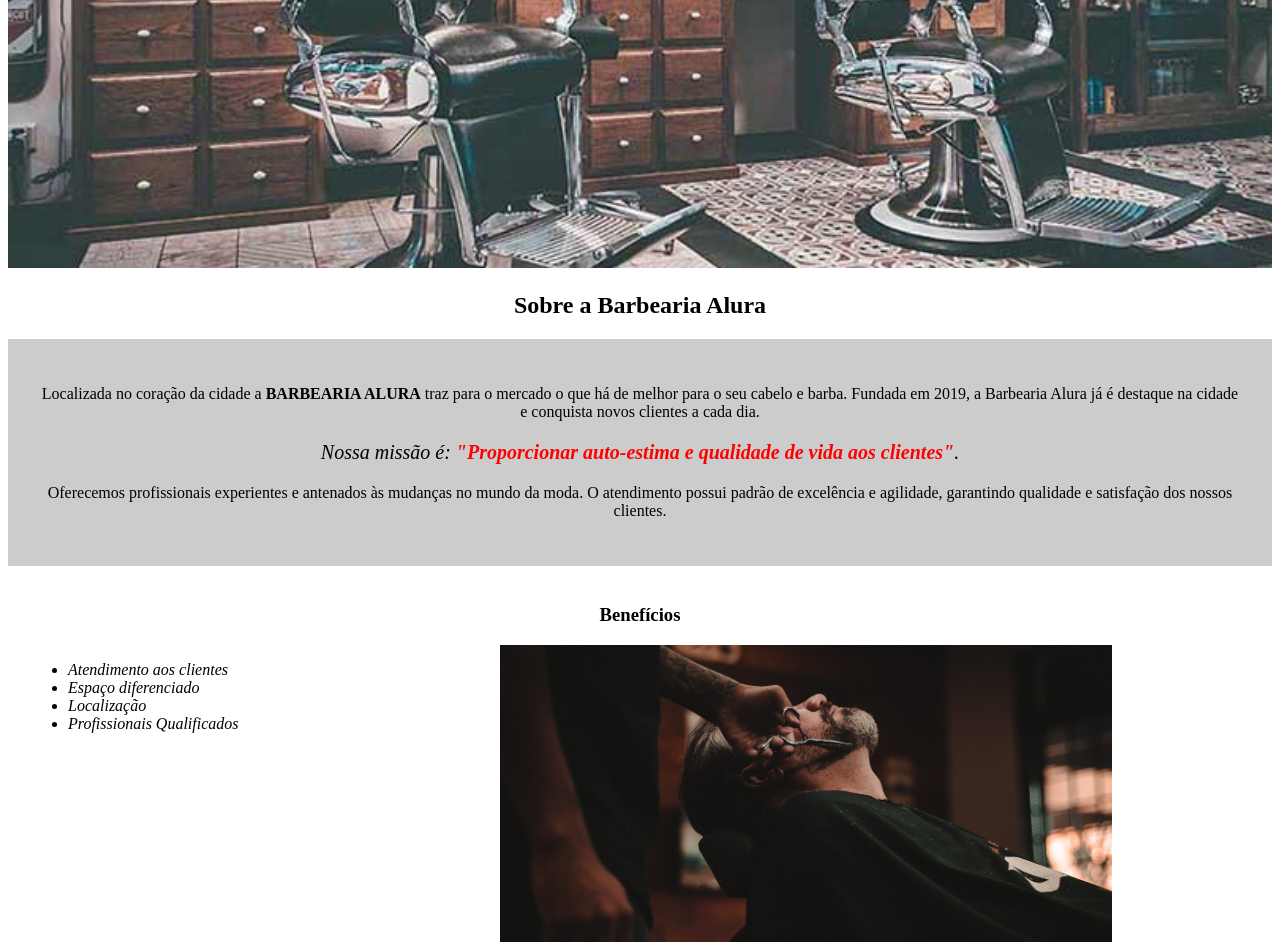
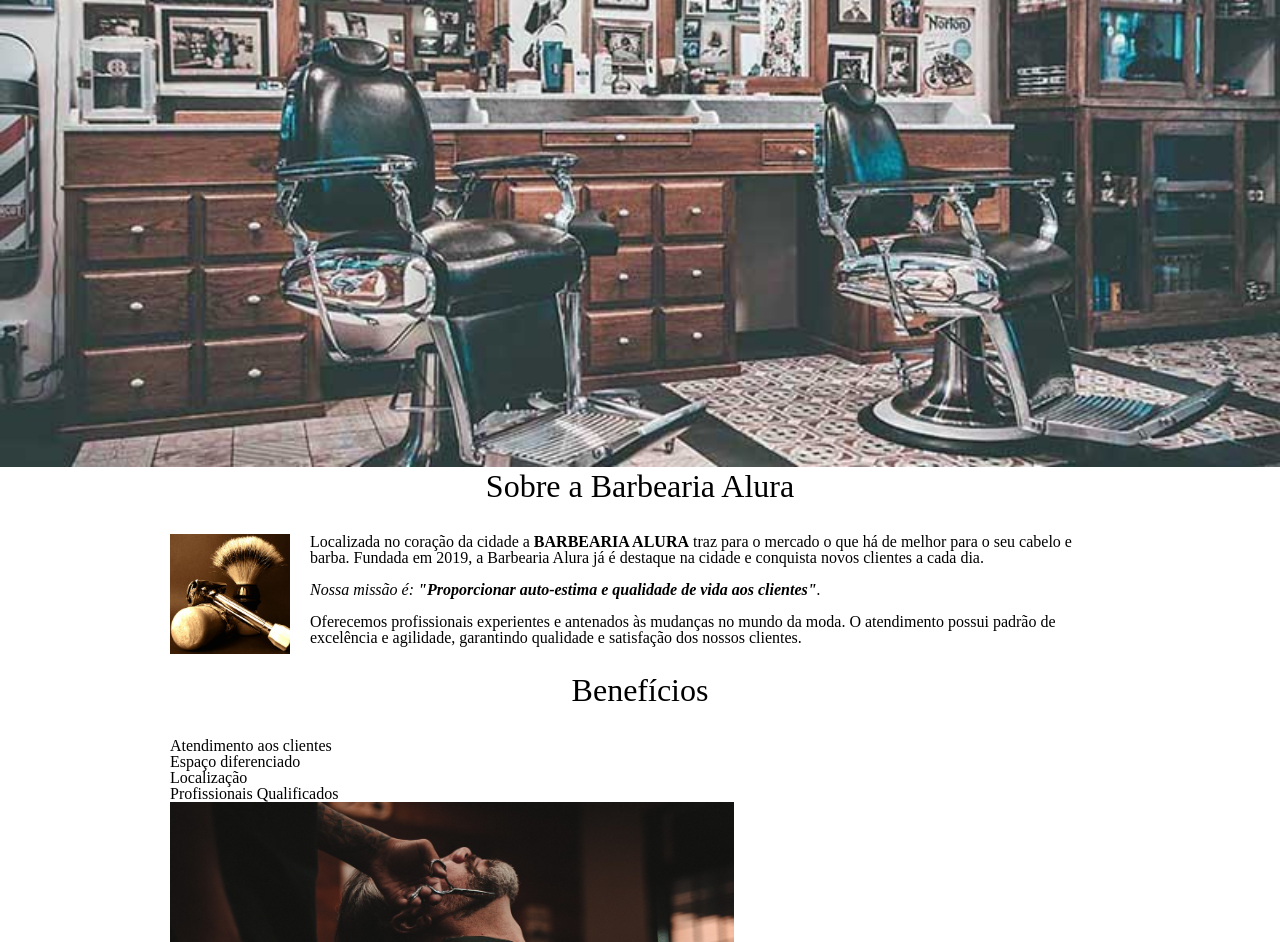
Before and after one commit to Leo-Raposo/ProjetoSite, a plain HTML site: page index.html in a window 1280 px wide. Shown: the part 286-1228 px from the top of the page. Drawn offline with Linux system fonts and the light colour scheme.

Commit message:
Atualização da pagina principal

```diff
--- a/index.html
+++ b/index.html
@@ -3,41 +3,56 @@
   <head>
     <meta charset="UTF-8" />
     <title>Barbearia Alura</title>
-    <link rel="stylesheet" href="style-home.css" />
+    <link rel="stylesheet" href="reset.css" />
+    <link rel="stylesheet" href="style.css" />
   </head>
 
   <body>
     <header>
-        <h1 class="tituloprincipal">Barbearia Alura</h1>
+      <div class="caixa">
+        <h1><img src="Imagens/produtos/logo.png" /></h1>
+        <nav>
+          <ul>
+            <li><a href="index.html">Home</a></li>
+            <li><a href="produtos.html">Produtos</a></li>
+            <li><a href="contato.html">Contato</a></li>
+          </ul>
+        </nav>
+      </div>
     </header>
-    <img id="banner" src="Imagens/home/banner.jpg" />
-    <h2 class="titulocenter">Sobre a Barbearia Alura</h2>
-    <div class="principal">
+
+    <img class="banner" src="Imagens/home/banner.jpg" />
+
+    <main>
+      <section class="principal">
+        <h2 class="titulo-principal">Sobre a Barbearia Alura</h2>
+        <img class="utensilios" src="Imagens/produtos/utensilios.jpg" alt="Utensilios de um barbeiro.">
         <p>
-        Localizada no coração da cidade a <strong>BARBEARIA ALURA</strong> traz
-        para o mercado o que há de melhor para o seu cabelo e barba. Fundada em
-        2019, a Barbearia Alura já é destaque na cidade e conquista novos
-        clientes a cada dia.
+          Localizada no coração da cidade a
+          <strong>BARBEARIA ALURA</strong> traz para o mercado o que há de
+          melhor para o seu cabelo e barba. Fundada em 2019, a Barbearia Alura
+          já é destaque na cidade e conquista novos clientes a cada dia.
         </p>
 
         <p id="missao">
           <em
             >Nossa missão é:
             <strong
-            >"Proporcionar auto-estima e qualidade de vida aos clientes"</strong
+              >"Proporcionar auto-estima e qualidade de vida aos
+              clientes"</strong
             >.</em
           >
         </p>
 
         <p>
-        Oferecemos profissionais experientes e antenados às mudanças no mundo da
-        moda. O atendimento possui padrão de excelência e agilidade, garantindo
-        qualidade e satisfação dos nossos clientes.
+          Oferecemos profissionais experientes e antenados às mudanças no mundo
+          da moda. O atendimento possui padrão de excelência e agilidade,
+          garantindo qualidade e satisfação dos nossos clientes.
         </p>
-    </div>
+      </section>
 
-    <div class="beneficios">
-      <h3 class="titulocenter">Benefícios</h3>
+      <section class="beneficios">
+        <h3 class="titulo-principal">Benefícios</h3>
 
         <ul>
           <li class="itens">Atendimento aos clientes</li>
@@ -45,7 +60,12 @@
           <li class="itens">Localização</li>
           <li class="itens">Profissionais Qualificados</li>
         </ul>
-      <img src="imagens/home/beneficios.jpg" class="imgbeneficios">
-    </div>
+        <img src="imagens/home/beneficios.jpg" class="imgbeneficios" />
+      </section>
+    </main>
+    <footer>
+      <img src="Imagens/produtos/logo-branco.png" />
+      <p class="copyright">&copy; Copyright Barbearia Alura - 2022</p>
+    </footer>
   </body>
 </html>
--- a/style.css
+++ b/style.css
@@ -147,3 +147,37 @@ td, th {
     border: 1px solid #000000;
     padding: 8px 15px;
 }
+
+/* css da página inicial */
+.banner {
+    width: 100%;
+}
+
+.titulo-principal {
+    text-align: center;
+    font-size: 2em;
+    margin: 0 0 1em;
+    clear: left;
+}
+
+.principal p {
+    margin: 0 0 1em;
+}
+
+.principal strong {
+    font-weight: bold;
+}
+
+.principal em {
+    font-style: italic;
+}
+
+.utensilios {
+    width: 120px;
+    float: left;
+    margin: 0 20px 20px 0 ;
+}
+
+.imgbeneficios {
+    width: 60%;
+}
```
Also changed, not shown: Imagens/produtos/utensilios.jpg (added). Lines whose indentation alone changed are shown as unchanged.
